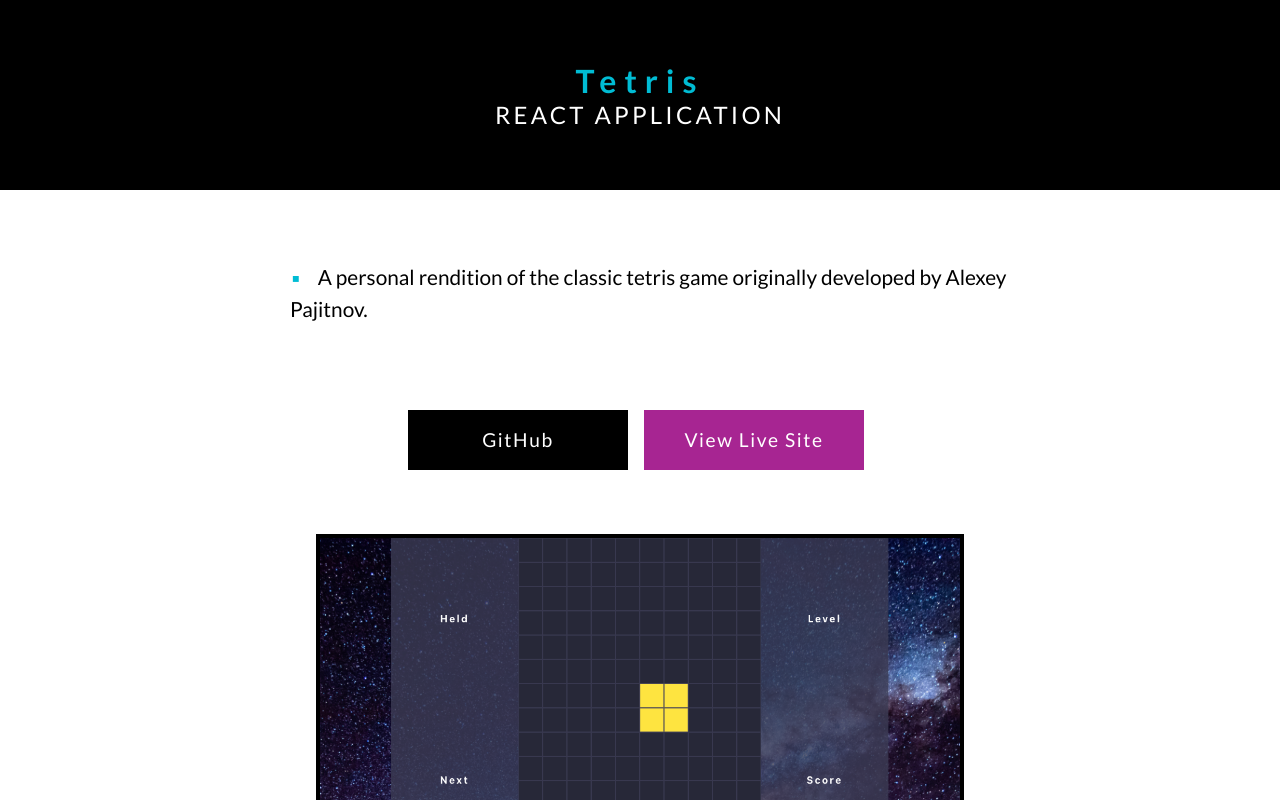
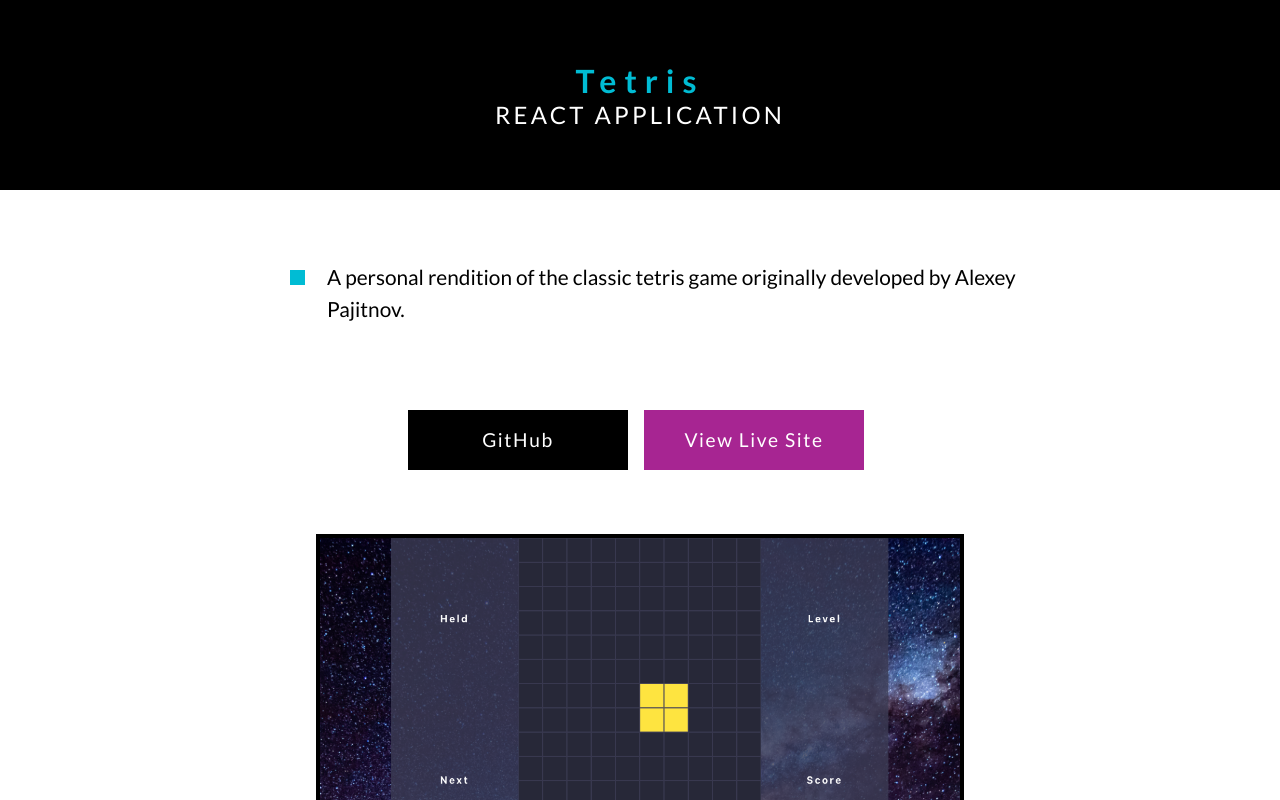
Before and after one commit to jbonilla8/react-portfolio, a React (Create React App) app: page /project/1 in a window 1280 px wide. Shown: the top 800 px of the page. Built offline with nearby package versions, Linux system fonts and the light colour scheme.

Commit message:
fixed bullets

```diff
--- a/src/components/ProjectPage.js
+++ b/src/components/ProjectPage.js
@@ -29,9 +29,12 @@
             </Header>
             <Main>
                 <Summary>
-                    {project.summary.split("\. ").map(sentence => {
-                        return <BulletPoint>{sentence}</BulletPoint>
-                    })}
+                    {project.summary.split(". ").map(sentence =>
+                        <BulletPoint>
+                            <Square />
+                            <Sentence>{sentence}</Sentence>
+                        </BulletPoint>
+                    )}
                 </Summary>
 
                 <ButtonsContainer>
@@ -140,27 +143,37 @@
     place-self: center;
     list-style: none;
     line-height: 2rem;
+    text-decoration: none;
 
     @media (max-width: ${device.tabletL}) {
         font-size: 1.1rem;
     }
+`;
 
-    @media (max-width: ${device.mobileL}) {
-        line-height: 1.5rem;
+const BulletPoint = styled.div`
+    display: grid;
+    grid-template-columns: 5% 95%;
+    grid-template-rows: auto;
+    align-items: baseline;
+`;
+
+const Square = styled.div`
+    height: 15px;
+    width: 15px;
+    margin-right: 1rem;
+    background-color: #00BCD4;
+
+    @media (max-width: ${device.tabletL}) {
+        height: 10px;
+        width: 10px;
     }
 `;
 
-const BulletPoint = styled.li`
-    padding-bottom: 1rem;
-
-    &::before {
-        content: "▪";
-        color: #00BCD4;
-        margin-right: 1rem;
-    }
+const Sentence = styled.li`
+    margin-bottom: 1rem;
 
     @media (max-width: ${device.mobileL}) {
-        padding-bottom: 0.5rem;
+        margin-bottom: 0.5rem;
     }
 `;
 
```
